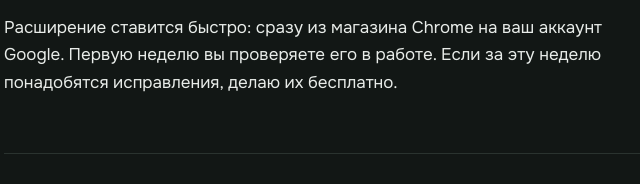
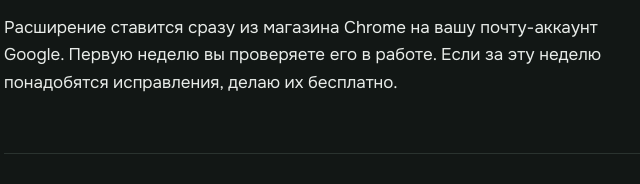
Before and after one commit to Armanch17/armanch17.github.io, a plain HTML site: page index.html in a window 1280 px wide. Shown: the part 6720-6904 px from the top of the page, 92-732 px from the left. Drawn offline with Linux system fonts and the light colour scheme.

Commit message:
Как начать: расширение ставится сразу из магазина Chrome на почту-аккаунт Google

```diff
--- a/index.html
+++ b/index.html
@@ -126,7 +126,7 @@
 <section aria-labelledby="start">
   <h2 id="start">Как начать</h2>
       <p class="text">Чтобы купить расширение, напишите мне в Telegram <a href="https://t.me/arman_chrome" target="_blank" rel="noopener">@arman_chrome</a> или на почту <a href="mailto:chatikyan.arman@gmail.com">chatikyan.arman@gmail.com</a>.</p>
-      <p class="text">Расширение ставится быстро: сразу из магазина Chrome на ваш аккаунт Google. Первую неделю вы проверяете его в работе. Если за эту неделю понадобятся исправления, делаю их бесплатно.</p>
+      <p class="text">Расширение ставится сразу из магазина Chrome на вашу почту-аккаунт Google. Первую неделю вы проверяете его в работе. Если за эту неделю понадобятся исправления, делаю их бесплатно.</p>
 </section>
 
 <section aria-labelledby="security">
```
